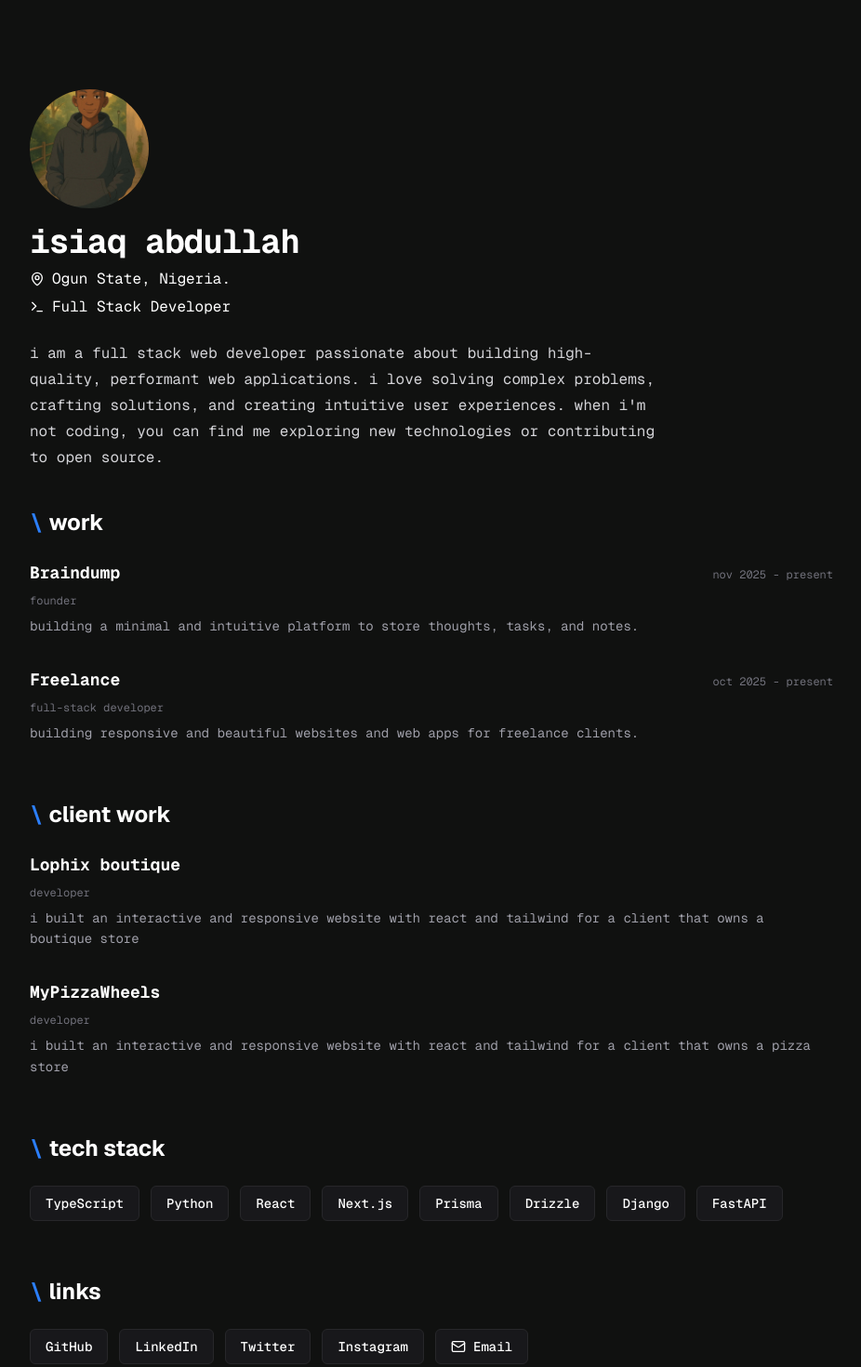
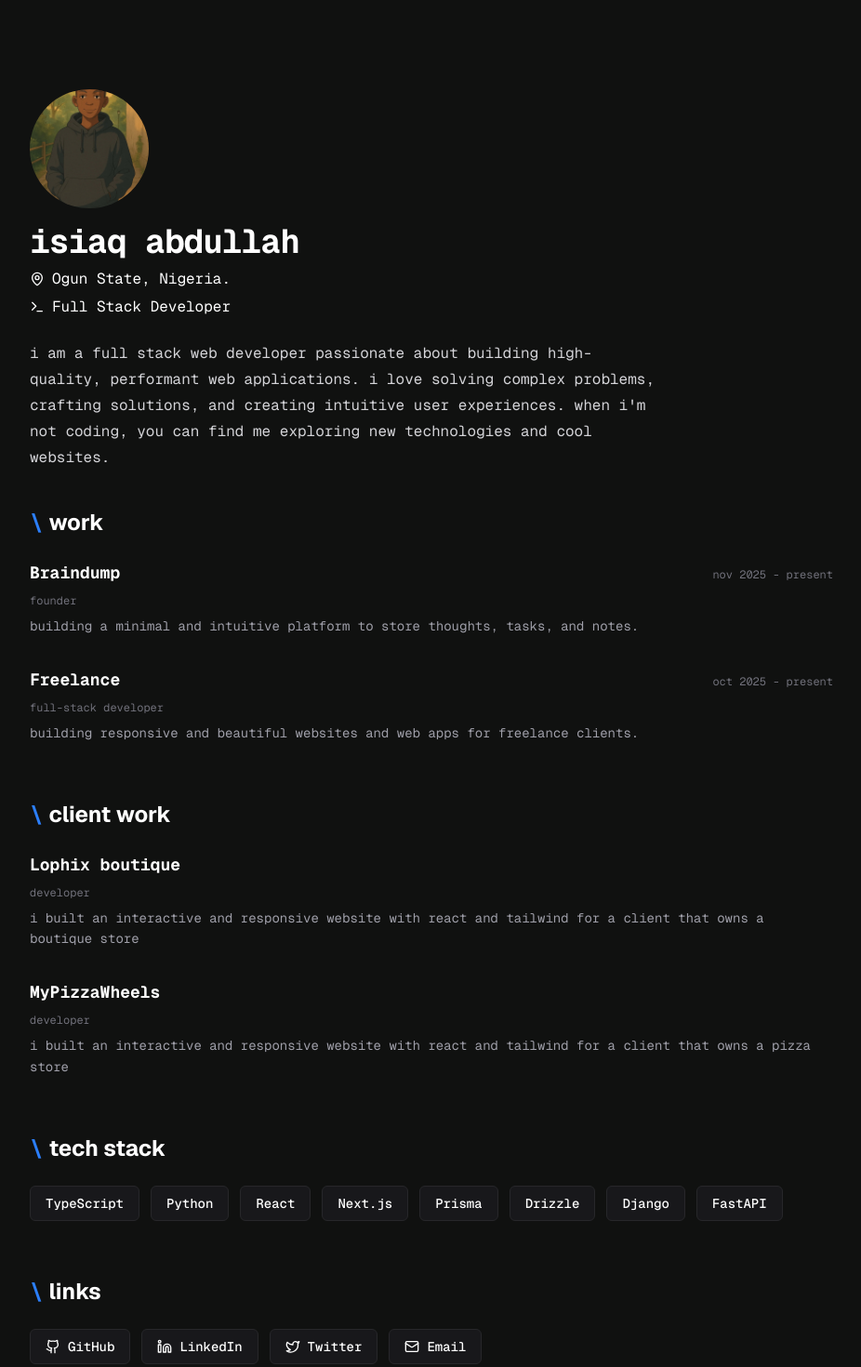
Before and after one commit to Enodevs/portfolio-mdx, a Next.js app: page / in a window 1280 px wide. Shown: the top 1470 px of the page at 93% size, without its empty margins (176-1102 px from the left). Built offline with nearby package versions, Linux system fonts and the light colour scheme.

Commit message:
icons and cleanup

```diff
--- a/src/app/page.tsx
+++ b/src/app/page.tsx
@@ -1,18 +1,18 @@
 import DecryptedText from "@/components/decrypted-text";
-import { Mail, MapPin, Terminal } from "lucide-react";
+import { Github, Linkedin, Mail, MapPin, Terminal, Twitter } from "lucide-react";
 import Image from "next/image";
 import Link from "next/link";
 
 interface Link {
   name: string;
   href: string;
+  icon: React.ReactNode;
 }
 
 const links: Link[] = [
-  { name: 'GitHub', href: 'https://github.com/Enodevs' },
-  { name: 'LinkedIn', href: 'https://linkedin.com/in/abdullah-isiaq-81a1a3320' },
-  { name: 'Twitter', href: 'https://x.com/abdullahdevs_' },
-  { name: 'Instagram', href: 'https://instagram.com/abdullahdevs_' },
+  { name: 'GitHub', href: 'https://github.com/Enodevs', icon: <Github className="size-4" /> },
+  { name: 'LinkedIn', href: 'https://linkedin.com/in/abdullah-isiaq-81a1a3320', icon: <Linkedin className="size-4" /> },
+  { name: 'Twitter', href: 'https://x.com/abdullahdevs_', icon: <Twitter className="size-4" /> },
 ];
 
 export default function Home() {
@@ -54,7 +54,7 @@ export default function Home() {
             i am a full stack web developer passionate about building high-quality,
             performant web applications. i love solving complex problems, crafting solutions, and
             creating intuitive user experiences. when i'm not coding, you can find
-            me exploring new technologies or contributing to open source.
+            me exploring new technologies and cool websites.
           </p>
         </section>
         <section className="mt-10">
@@ -143,8 +143,9 @@ export default function Home() {
               <Link
                 key={link.name}
                 href={link.href}
-                className="px-4 py-2 bg-zinc-900 border border-zinc-800 rounded-md text-sm font-medium hover:border-blue-500 transition-colors cursor-pointer"
+                className="flex items-center gap-2 px-4 py-2 bg-zinc-900 border border-zinc-800 rounded-md text-sm font-medium hover:border-blue-500 transition-colors cursor-pointer"
               >
+                {link.icon}
                 {link.name}
               </Link>
             ))}
```
